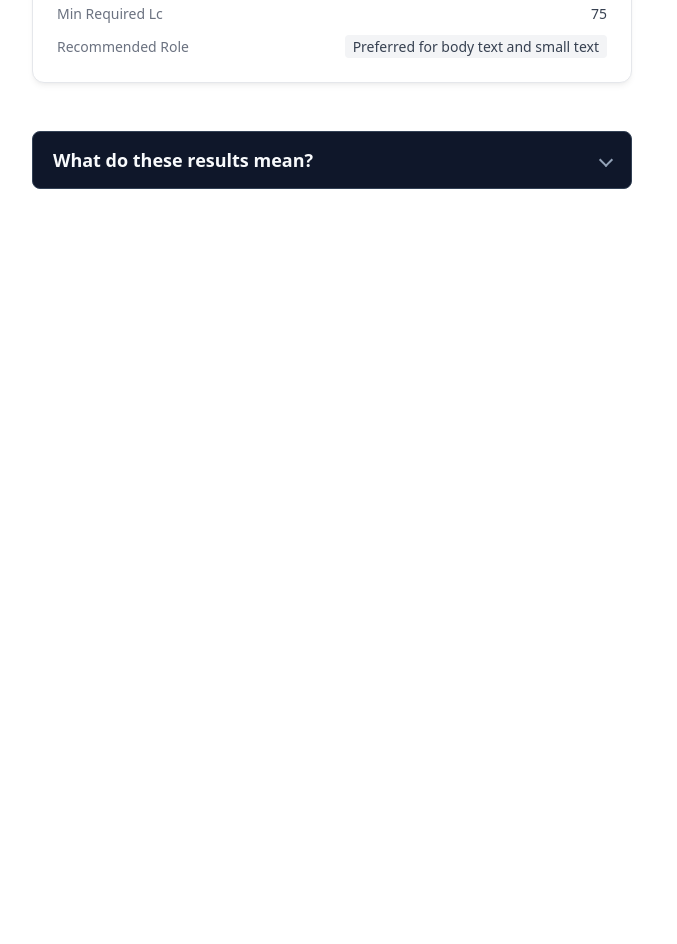
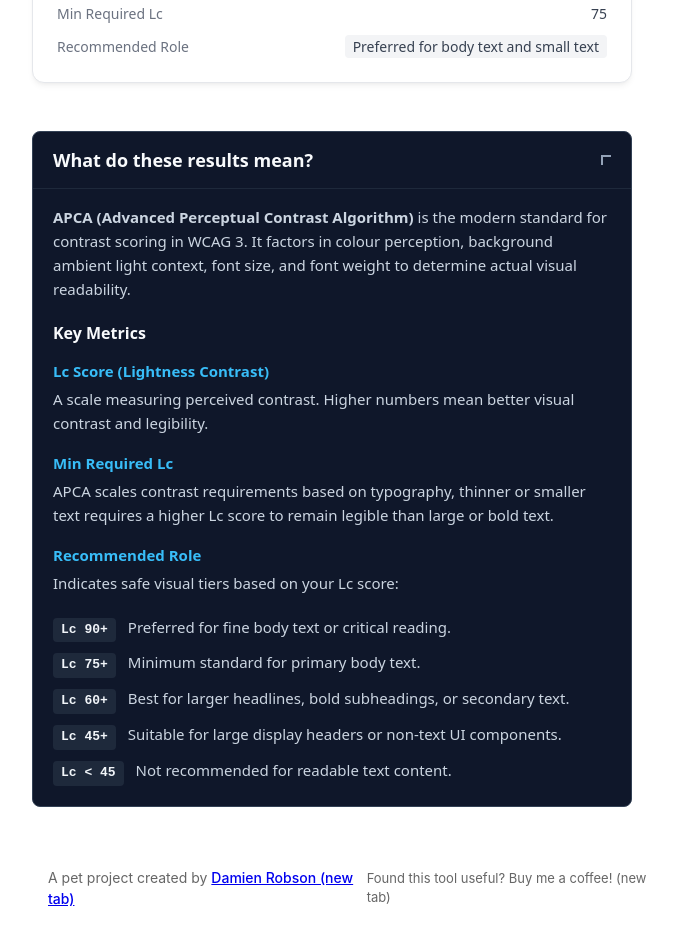
Before and after one commit to damienrobson/apca-calculator, a React (Vite) app: page / in a window 1280 px wide. Shown: the part 700-1644 px from the top of the page, without its empty margins (308-985 px from the left). Before the commit the page ends 929 px from the top, so only its background shows below. Built offline with nearby package versions, Linux system fonts and the light colour scheme.

Commit message:
Add footer

```diff
--- a/src/App.module.css
+++ b/src/App.module.css
@@ -1,3 +1,9 @@
+:focus {
+  box-shadow: 0 0 0 0.25rem gold;
+  outline: 0.375rem double black;
+  border-radius: 0.125rem;
+}
+
 .container {
   display: flex;
   flex-direction: column;
@@ -108,12 +114,6 @@ button {
   color: #111827;
   outline: none;
   transition: border-color 0.15s ease-in-out;
-}
-
-.textInput:focus,
-.selectInput:focus {
-  border-color: #2563eb;
-  box-shadow: 0 0 0 3px rgba(37, 99, 235, 0.1);
 }
 
 .hexInput {
--- a/src/App.tsx
+++ b/src/App.tsx
@@ -2,6 +2,7 @@ import { useEffect, useState, type ChangeEvent } from "react";
 import { isApcaAccessible, type FontWeight } from "./helpers";
 import styles from "./App.module.css";
 import Explanation from "./Explanation";
+import { Footer } from "./Footer";
 
 interface ApcaResults {
   lc: number;
@@ -301,6 +302,8 @@ export default function App() {
       </div>
 
       <Explanation />
+
+      <Footer />
     </main>
   );
 }
--- a/src/Explanation.module.css
+++ b/src/Explanation.module.css
@@ -32,7 +32,8 @@
 }
 
 .summary:focus-visible {
-  outline: 2px solid #38bdf8;
+  /* outline: 0.375rem double black; */
+  outline: 4px solid gold;
   outline-offset: -2px;
 }
 
--- a/src/Explanation.tsx
+++ b/src/Explanation.tsx
@@ -6,7 +6,7 @@ export default function Explanation() {
       aria-labelledby="apca-explanation-heading"
       className={styles.container}
     >
-      <details className={styles.details}>
+      <details className={styles.details} open>
         <summary id="apca-explanation-heading" className={styles.summary}>
           <span className={styles.title}>What do these results mean?</span>
           <span className={styles.chevron} aria-hidden="true" />
--- /dev/null
+++ b/src/Footer.module.css
@@ -0,0 +1,65 @@
+:focus {
+  box-shadow: 0 0 0 0.25rem gold;
+  outline: 0.375rem double black;
+  border-radius: 0.125rem;
+}
+
+.footer {
+  width: 100%;
+  padding: 1.5rem 1rem;
+  margin-top: auto;
+  border-top: 1px solid rgba(255, 255, 255, 0.1);
+  color: #666;
+  font-family:
+    -apple-system, BlinkMacSystemFont, "Segoe UI", Roboto, Helvetica, Arial,
+    sans-serif;
+  font-size: 0.875rem;
+  line-height: 1.5;
+}
+
+.container {
+  max-width: 1200px;
+  margin: 0 auto;
+  display: flex;
+  flex-direction: column;
+  align-items: center;
+  justify-content: space-between;
+  gap: 0.75rem;
+  text-align: center;
+}
+
+@media (min-width: 640px) {
+  .container {
+    flex-direction: row;
+    text-align: left;
+  }
+}
+
+.credits {
+  margin: 0;
+}
+
+.link {
+  font-weight: 500;
+}
+
+.link:hover {
+  outline: none;
+}
+
+.navLinks {
+  display: flex;
+  align-items: center;
+  gap: 1.25rem;
+}
+
+.navLink {
+  color: #666;
+  text-decoration: none;
+  font-size: 0.8125rem;
+  transition: color 0.2s ease;
+}
+
+.navLink:hover {
+  color: #333;
+}
--- /dev/null
+++ b/src/Footer.tsx
@@ -0,0 +1,35 @@
+import styles from "./Footer.module.css";
+
+export function Footer() {
+  return (
+    <footer className={styles.footer}>
+      <div className={styles.container}>
+        <p className={styles.credits}>
+          A pet project created by{" "}
+          <a
+            href="https://damienrobson.co.uk"
+            target="_blank"
+            rel="noopener noreferrer"
+            className={styles.link}
+          >
+            Damien Robson (new tab)
+          </a>
+        </p>
+
+        <div className={styles.navLinks}>
+          <p className={styles.navLink}>
+            Found this tool useful?{" "}
+            <a
+              href="https://ko-fi.com/damienrobson"
+              target="_blank"
+              rel="noopener noreferrer"
+              className={styles.navLink}
+            >
+              Buy me a coffee! (new tab)
+            </a>
+          </p>
+        </div>
+      </div>
+    </footer>
+  );
+}
--- a/src/index.css
+++ b/src/index.css
@@ -12,3 +12,9 @@
     "Helvetica Neue",
     sans-serif;
 }
+
+:focus {
+  box-shadow: 0 0 0 0.25rem gold;
+  outline: 0.375rem double black;
+  border-radius: 0.125rem;
+}
```
